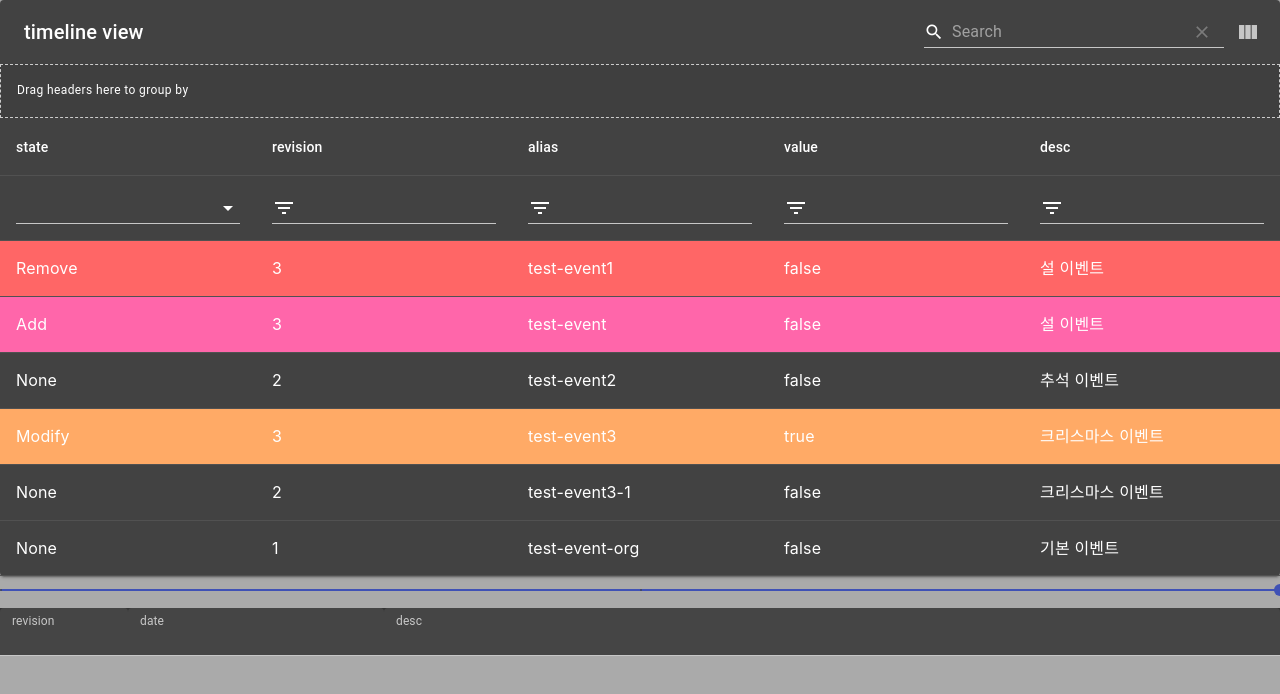
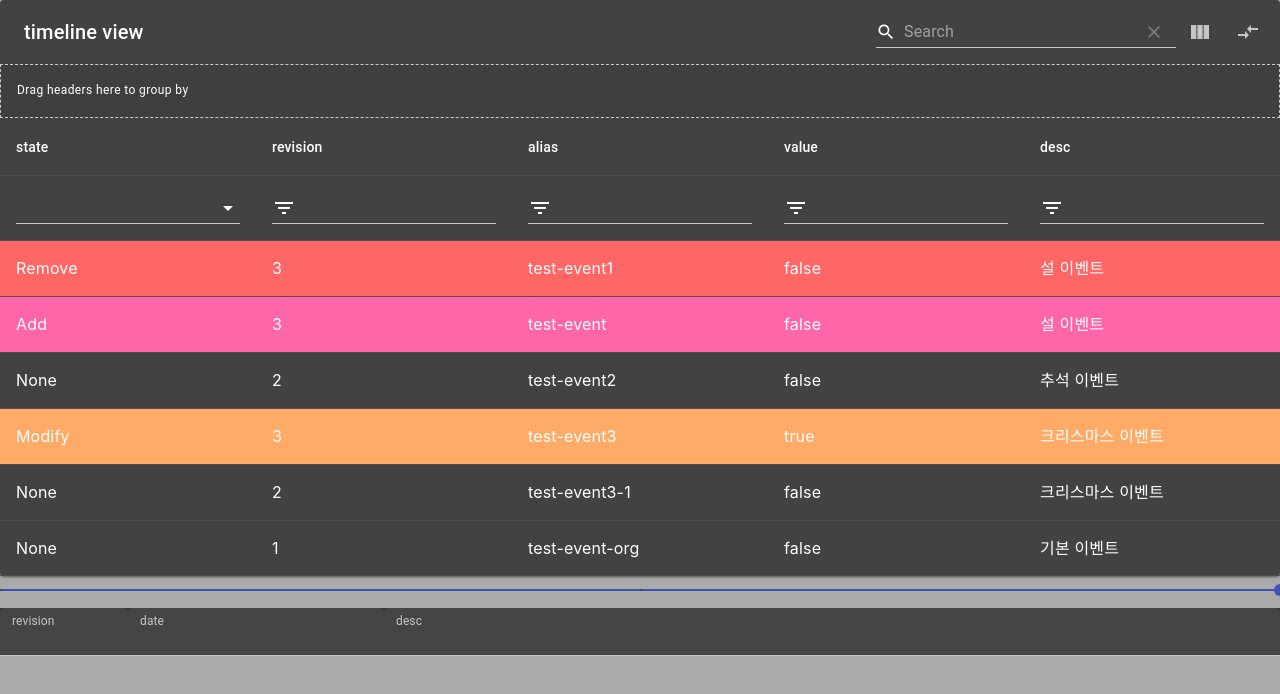
Before and after one commit to forfsoft/JsonTimelineEditor, a React (Create React App) app: page / in a window 1280 px wide. Shown: the top 694 px of the page. Built offline with nearby package versions, Linux system fonts and the light colour scheme.

Commit message:
업데이트

```diff
--- a/src/components/DataCompare.js
+++ b/src/components/DataCompare.js
@@ -60,7 +60,7 @@ function deepCompareMaps(map1, map2) {
     return true;
 }
 
-function bodyCompare(dataList, keyColumnName) {
+function bodyCompare(dataList, keyColumnName, comapreCellValue) {
     if (dataList.length < 2) {
         console.log("data file length error");
         return;
@@ -86,7 +86,7 @@ function bodyCompare(dataList, keyColumnName) {
                 compareState = "modify";
             }
         }
-        outputBodys.push(createCompareBody(currentRevision, compareState, body));
+        outputBodys.push(createCompareBody(currentRevision, compareState, body, (comapreCellValue) ? previousBody : undefined));
     }
 
     // Remove State
@@ -99,7 +99,7 @@ function bodyCompare(dataList, keyColumnName) {
         var keyName = body[keyColumnName];
         var currentBody = currentMap[keyName];
         if (currentBody === undefined) {
-            insertRemoveBodys.push(createCompareBody(currentRevision, "remove", body))
+            insertRemoveBodys.push(createCompareBody(currentRevision, "remove", body, undefined))
         } else {
             if (insertRemoveBodys.length > 0) {
                 // remove 정보를 한번에 push
@@ -176,11 +176,30 @@ function createRevisionMap(dataList) {
     return revisionMap;
 }
 
-function createCompareBody(revisionKey, compareState, orgBody) {
+function createCompareBody(revisionKey, compareState, orgBody, previousBody) {
     var newBody = {}
+    newBody = JSON.parse(JSON.stringify(orgBody));
+
+    if (undefined != previousBody) {
+        for (var key in newBody) {
+            var map1Value = newBody[key];
+            var map2Value = previousBody[key];
+            if (map1Value != map2Value) {
+                newBody[key] += "\n[" + map2Value + "]";
+            }
+        }
+    }
+
     newBody["revision"] = revisionKey;
     newBody["state"] = compareState;
-    return Object.assign(newBody, orgBody);
+    //newBody["desc"] = "aasdasdf<p>as\nfasd<br/>asfd";
+    //console.log(newBody)
+    return newBody;
+    // newBody["revision"] = revisionKey;
+    // newBody["state"] = compareState;
+    //
+    // console.log(newBody)
+    // return Object.assign(newBody, orgBody);
 }
 
 export function InitJsonCompare(dataList, keyColumnName){
@@ -199,7 +218,7 @@ export function InitJsonCompare(dataList, keyColumnName){
     return revisionMap;
 }
 
-export function JsonCompareBody(dataList, keyColumnName){
+export function JsonCompareBody(dataList, keyColumnName, comapreCellValue){
     if (dataList === undefined) {
         console.log("data file not found");
         return;
@@ -216,10 +235,10 @@ export function JsonCompareBody(dataList, keyColumnName){
         var currentBodys = dataList[0]["bodys"];
         var currentRevision = dataList[0]["extra"]["revision"];
         for (var body of currentBodys) {
-            bodys.push(createCompareBody(currentRevision, "none", body));
+            bodys.push(createCompareBody(currentRevision, "none", body, undefined));
         }
     } else {
-        bodys = bodyCompare(dataList, keyColumnName)
+        bodys = bodyCompare(dataList, keyColumnName, comapreCellValue)
     }
 
     var output = {}
--- a/src/components/TimelineDataGrid.js
+++ b/src/components/TimelineDataGrid.js
@@ -9,6 +9,7 @@ import { InitJsonCompare, JsonCompareBody } from './DataCompare'
 import { TextField, Slider } from '@material-ui/core'
 
 const TimelineDataGrid = () => {
+    const [comapreCellValue, setComapreCellValue] = useState(false);
     const [compareResult, setCompareResult] = useState({});
     const [revisionMap, setRevisionMap] = useState({});
     const [dataList, setDataList] = useState([]);
@@ -51,12 +52,12 @@ const TimelineDataGrid = () => {
             compareList.push(dataList[i]);
         }
         //console.log(selectRevisionIndex, compareList)
-        var compare = JsonCompareBody(compareList, "alias");
+        var compare = JsonCompareBody(compareList, "alias", comapreCellValue);
         if (undefined != compare) {
             setCompareResult(compare);
             //console.log(compare)
         }
-    }, [dataList, revisionMaxCount, selectRevisionIndex])
+    }, [dataList, revisionMaxCount, selectRevisionIndex, comapreCellValue])
 
     function onRevisionChange(event, value) {
         //console.log(value)
@@ -71,9 +72,14 @@ const TimelineDataGrid = () => {
         setSelectRevisionDescKey(revisionKey);
     }, []);
 
+    const onToggleCompareCellValue = () => {
+        //window.location.reload();
+        setComapreCellValue(!comapreCellValue);
+    }
+
     return (
         <div className="TimelineView">
-            <TimelineGridView dataList={dataList} compareResult={compareResult} onSelectedRow={onSelectedRow} />
+            <TimelineGridView dataList={dataList} compareResult={compareResult} onSelectedRow={onSelectedRow} onToggleCompareCellValue={onToggleCompareCellValue}/>
             <Slider
                 value={selectRevisionIndex}
                 valueLabelDisplay="auto"
--- a/src/components/TimelineGridView.js
+++ b/src/components/TimelineGridView.js
@@ -1,8 +1,13 @@
 import './../App.css';
 import React, { useState, useEffect, Component } from 'react';
 import MaterialTable, { MTableToolbar } from 'material-table';
+//import CompareArrowsIcon from '@material-ui/icon/search';
+//import Delete from '@material-ui/icons/Delete';
+import CompareArrows from '@material-ui/icons/CompareArrows';
 
-export function TimelineGridView({dataList, compareResult, onSelectedRow}) {
+//import Save from '@material-ui/icons/Save';
+
+export function TimelineGridView({dataList, compareResult, onSelectedRow, onToggleCompareCellValue}) {
     const [columns, setColumns] = useState([]);
     const [datas, setDatas] = useState([]);
     const [titleName, setTitleName] = useState("Data Timeline Compare");
@@ -71,7 +76,7 @@ export function TimelineGridView({dataList, compareResult, onSelectedRow}) {
     }
 
     function onRowClick(event, rowData) {
-        console.log(columns)
+        //console.log(columns)
         onSelectedRow(rowData);
     }
 
@@ -92,7 +97,14 @@ export function TimelineGridView({dataList, compareResult, onSelectedRow}) {
                             backgroundColor: getRowColor(rowData)
                         })
                     }}
-
+                    actions={[
+                        {
+                          icon: CompareArrows,
+                          tooltip: 'Toggle Compare Value',
+                          isFreeAction: true,
+                          onClick: (event) => onToggleCompareCellValue()
+                        }
+                      ]}
                     onRowClick={onRowClick}
                 />
             </div>
```
